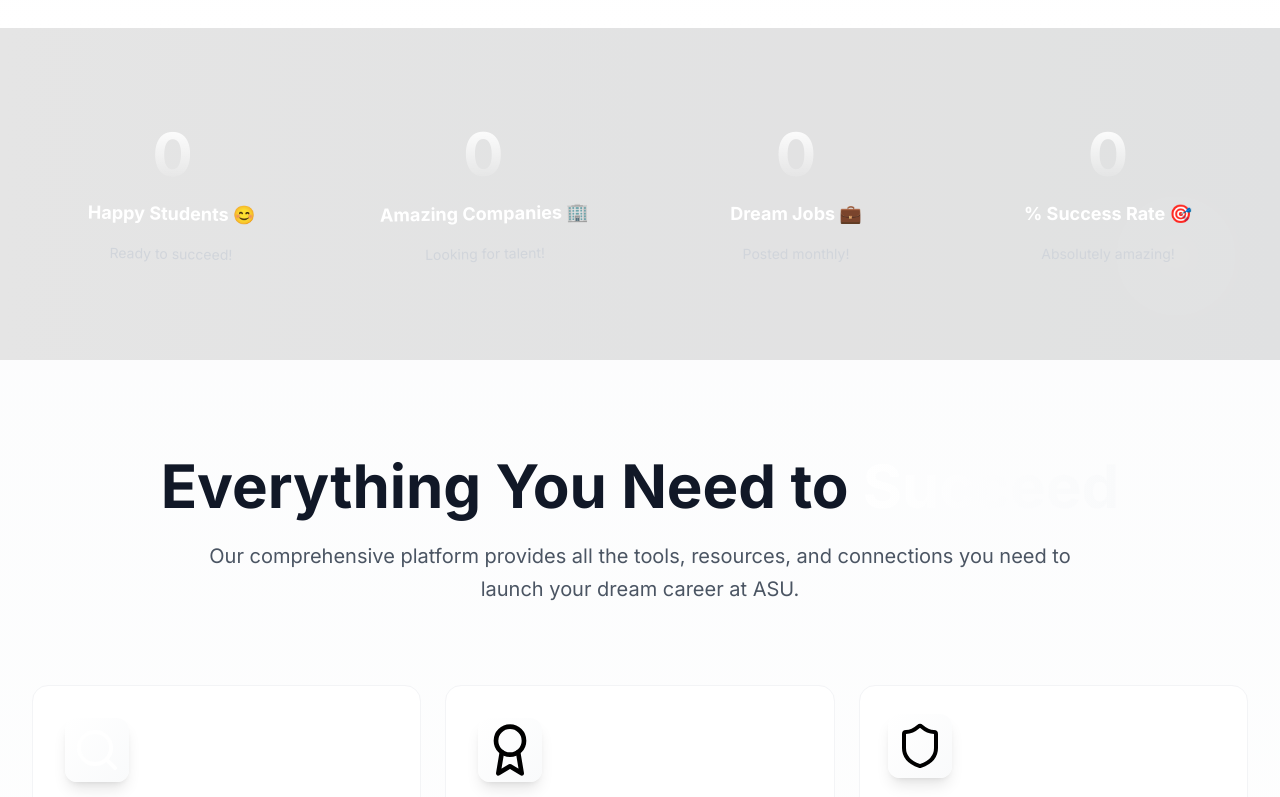
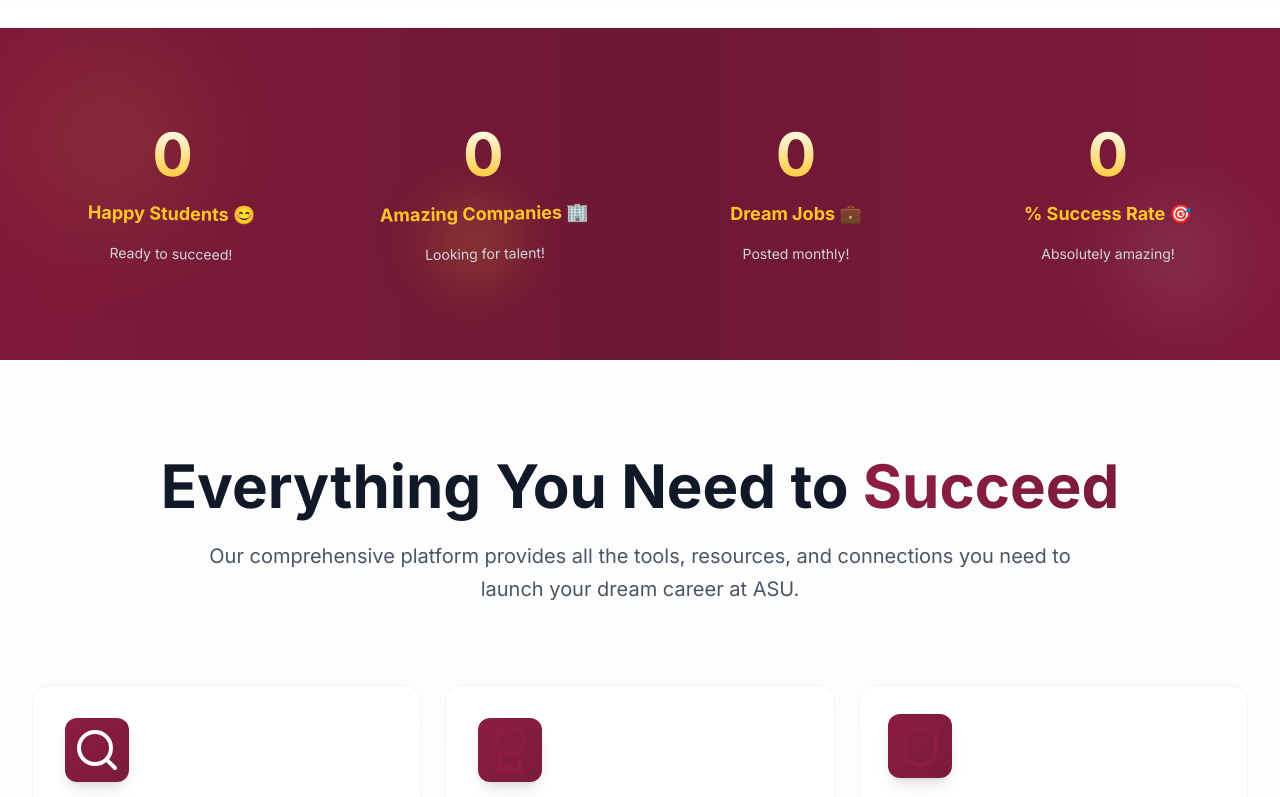
Before and after one commit to CYBERSTALKER07/bot, a React (Vite) app: page / in a window 1280 px wide. Shown: the part 1240-2037 px from the top of the page. Built offline with nearby package versions, Linux system fonts and the light colour scheme; no server answers.

Commit message:
Add ASU color palette to Tailwind configuration

```diff
--- a/tailwind.config.js
+++ b/tailwind.config.js
@@ -4,6 +4,13 @@ export default {
   theme: {
     extend: {
       colors: {
+        asu: {
+          maroon: '#8C1D40',
+          gold: '#FFC627',
+          'maroon-dark': '#7A1B3A',
+          'gold-dark': '#E6B122',
+        },
+
         // Custom Colors
         deepgreen: '#003432', // HEX (Pantone 2217 C)
         burgundy: '#80003A', // HEX (Pantone 208 C)
```
